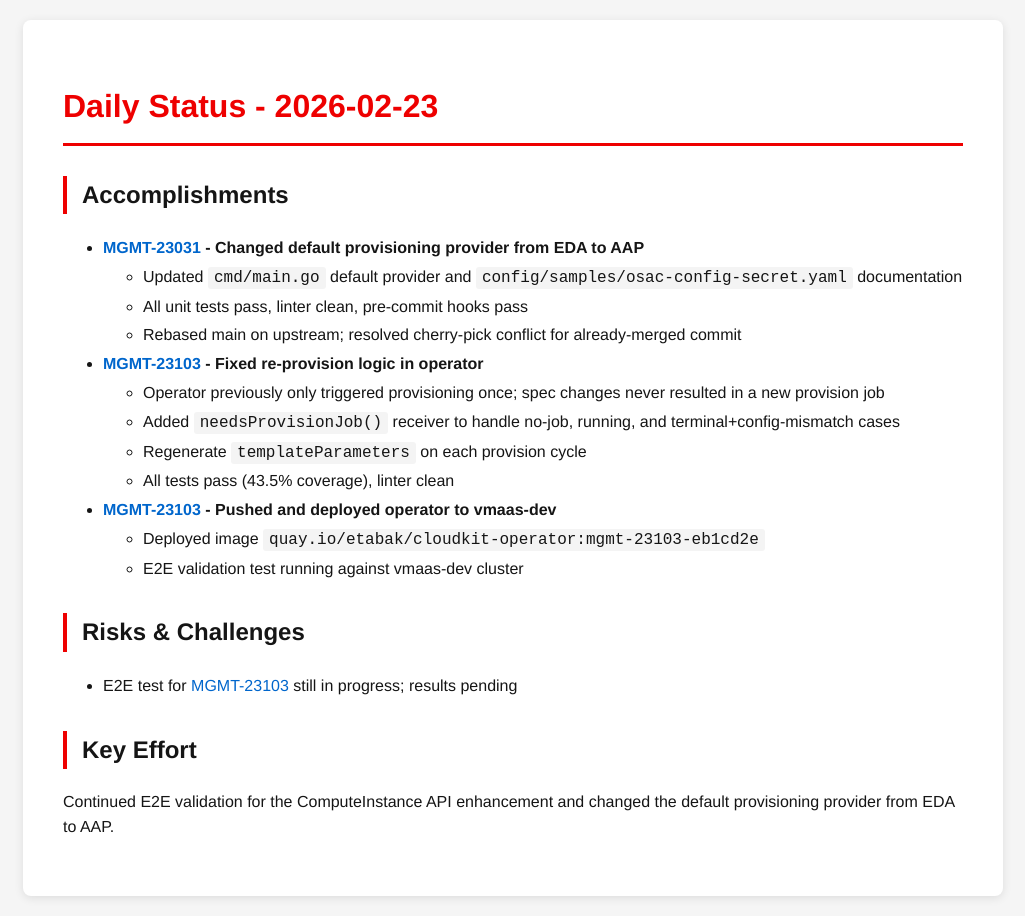
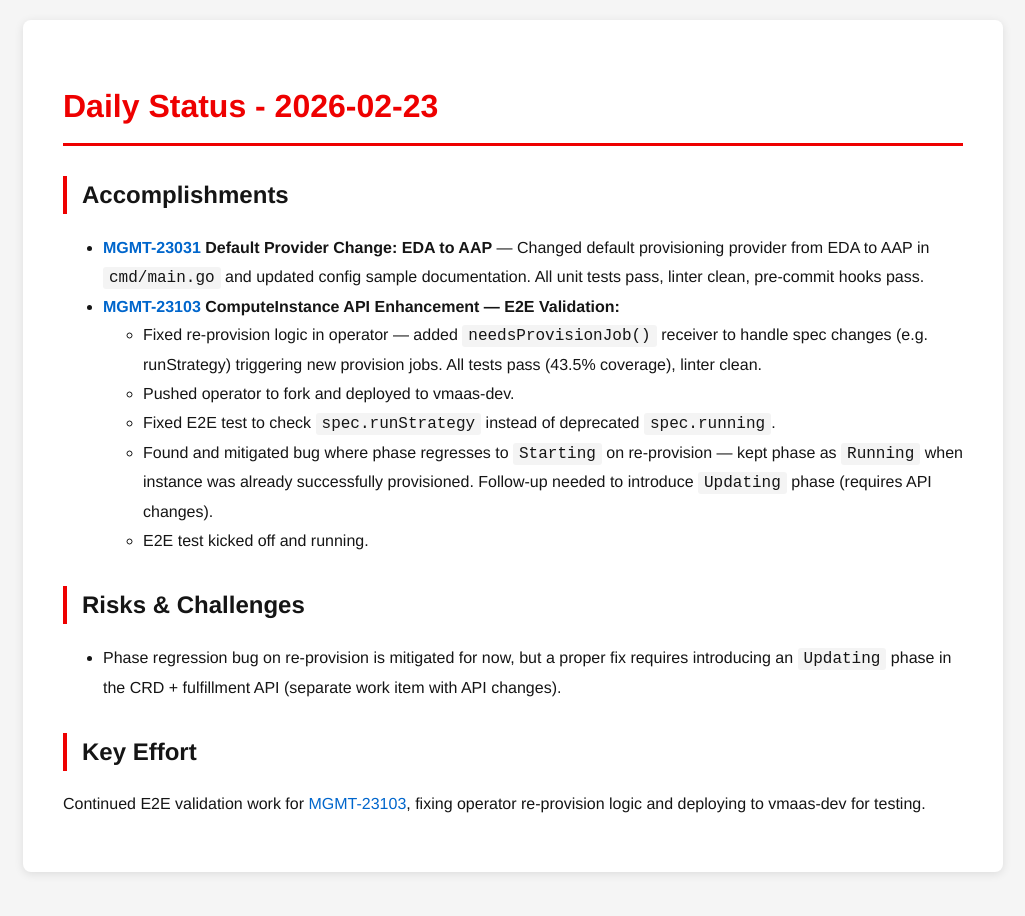
Before and after one commit to tzvatot/daily-status, a Jekyll site: the page built from 2026-02-23.md, in a window 1280 px wide. Shown: the whole page, without its empty margins (127-1152 px from the left). Built offline with Jekyll 4.4.1, drawn with Linux system fonts in a browser that asks for light colours.

Commit message:
Daily status update - 2026-02-23

```diff
--- a/2026-02-23.md
+++ b/2026-02-23.md
@@ -7,21 +7,16 @@ date: 2026-02-23
 # Daily Status - 2026-02-23
 
 ## Accomplishments
-- **[MGMT-23031](https://issues.redhat.com/browse/MGMT-23031) - Changed default provisioning provider from EDA to AAP**
-  - Updated `cmd/main.go` default provider and `config/samples/osac-config-secret.yaml` documentation
-  - All unit tests pass, linter clean, pre-commit hooks pass
-  - Rebased main on upstream; resolved cherry-pick conflict for already-merged commit
-- **[MGMT-23103](https://issues.redhat.com/browse/MGMT-23103) - Fixed re-provision logic in operator**
-  - Operator previously only triggered provisioning once; spec changes never resulted in a new provision job
-  - Added `needsProvisionJob()` receiver to handle no-job, running, and terminal+config-mismatch cases
-  - Regenerate `templateParameters` on each provision cycle
-  - All tests pass (43.5% coverage), linter clean
-- **[MGMT-23103](https://issues.redhat.com/browse/MGMT-23103) - Pushed and deployed operator to vmaas-dev**
-  - Deployed image `quay.io/etabak/cloudkit-operator:mgmt-23103-eb1cd2e`
-  - E2E validation test running against vmaas-dev cluster
+- **[MGMT-23031](https://issues.redhat.com/browse/MGMT-23031) Default Provider Change: EDA to AAP** — Changed default provisioning provider from EDA to AAP in `cmd/main.go` and updated config sample documentation. All unit tests pass, linter clean, pre-commit hooks pass.
+- **[MGMT-23103](https://issues.redhat.com/browse/MGMT-23103) ComputeInstance API Enhancement — E2E Validation:**
+  - Fixed re-provision logic in operator — added `needsProvisionJob()` receiver to handle spec changes (e.g. runStrategy) triggering new provision jobs. All tests pass (43.5% coverage), linter clean.
+  - Pushed operator to fork and deployed to vmaas-dev.
+  - Fixed E2E test to check `spec.runStrategy` instead of deprecated `spec.running`.
+  - Found and mitigated bug where phase regresses to `Starting` on re-provision — kept phase as `Running` when instance was already successfully provisioned. Follow-up needed to introduce `Updating` phase (requires API changes).
+  - E2E test kicked off and running.
 
 ## Risks & Challenges
-- E2E test for [MGMT-23103](https://issues.redhat.com/browse/MGMT-23103) still in progress; results pending
+- Phase regression bug on re-provision is mitigated for now, but a proper fix requires introducing an `Updating` phase in the CRD + fulfillment API (separate work item with API changes).
 
 ## Key Effort
-Continued E2E validation for the ComputeInstance API enhancement and changed the default provisioning provider from EDA to AAP.
+Continued E2E validation work for [MGMT-23103](https://issues.redhat.com/browse/MGMT-23103), fixing operator re-provision logic and deploying to vmaas-dev for testing.
```
